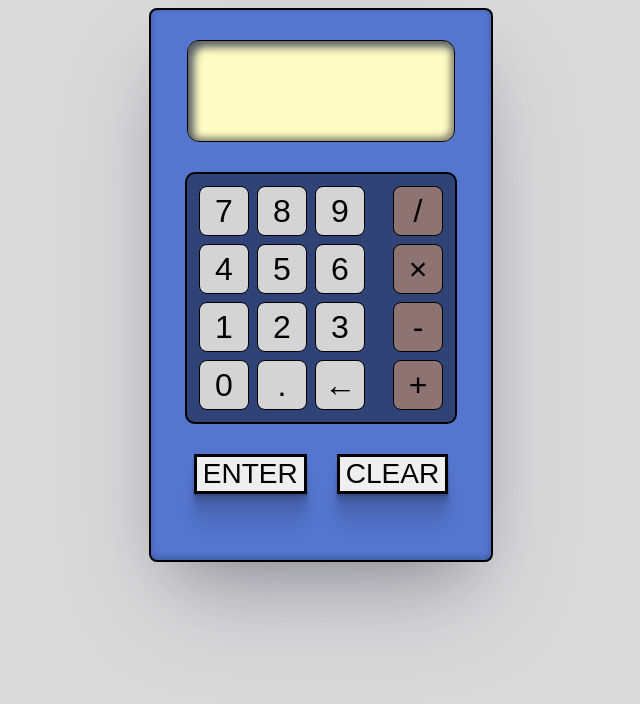
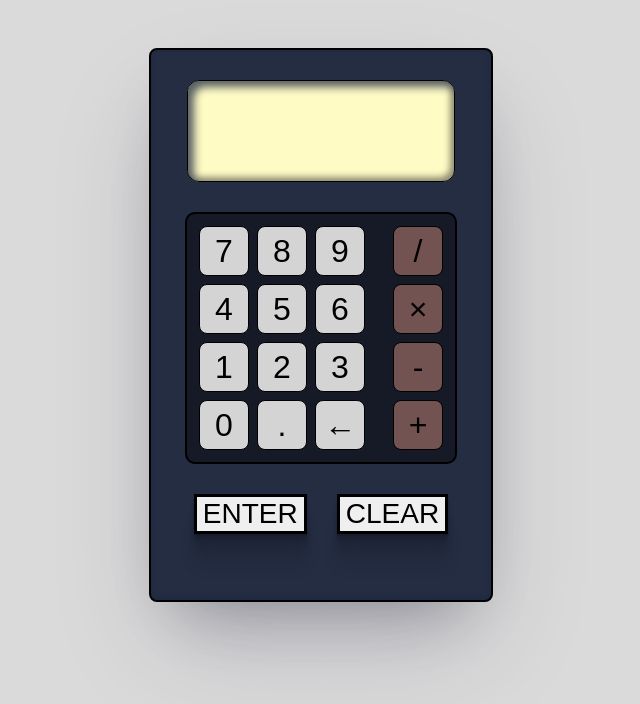
Before and after one commit to corbincargil/calculator, a plain HTML site: page index.html in a window 1280 px wide. Shown: the whole page, without its empty margins (319-959 px from the left). Drawn offline with Linux system fonts and the light colour scheme.

Commit message:
updated styles

```diff
--- a/styles.css
+++ b/styles.css
@@ -13,7 +13,8 @@ body {
 }
 
 #main-container {
-    background-color: rgb(85, 118, 207);
+    margin-top: 40px;
+    background-color: rgb(37, 45, 67);
     font-size: 40px;
     display: flex;
     flex-direction: column;
@@ -83,7 +84,7 @@ body {
     margin: var(--button-margin);
     border: var(--button-border);
     border-radius: var(--button-border-radius);
-    background-color: rgb(142, 115, 115);
+    background-color: rgb(115, 82, 82);
 }
 
 #controls-container {
```
